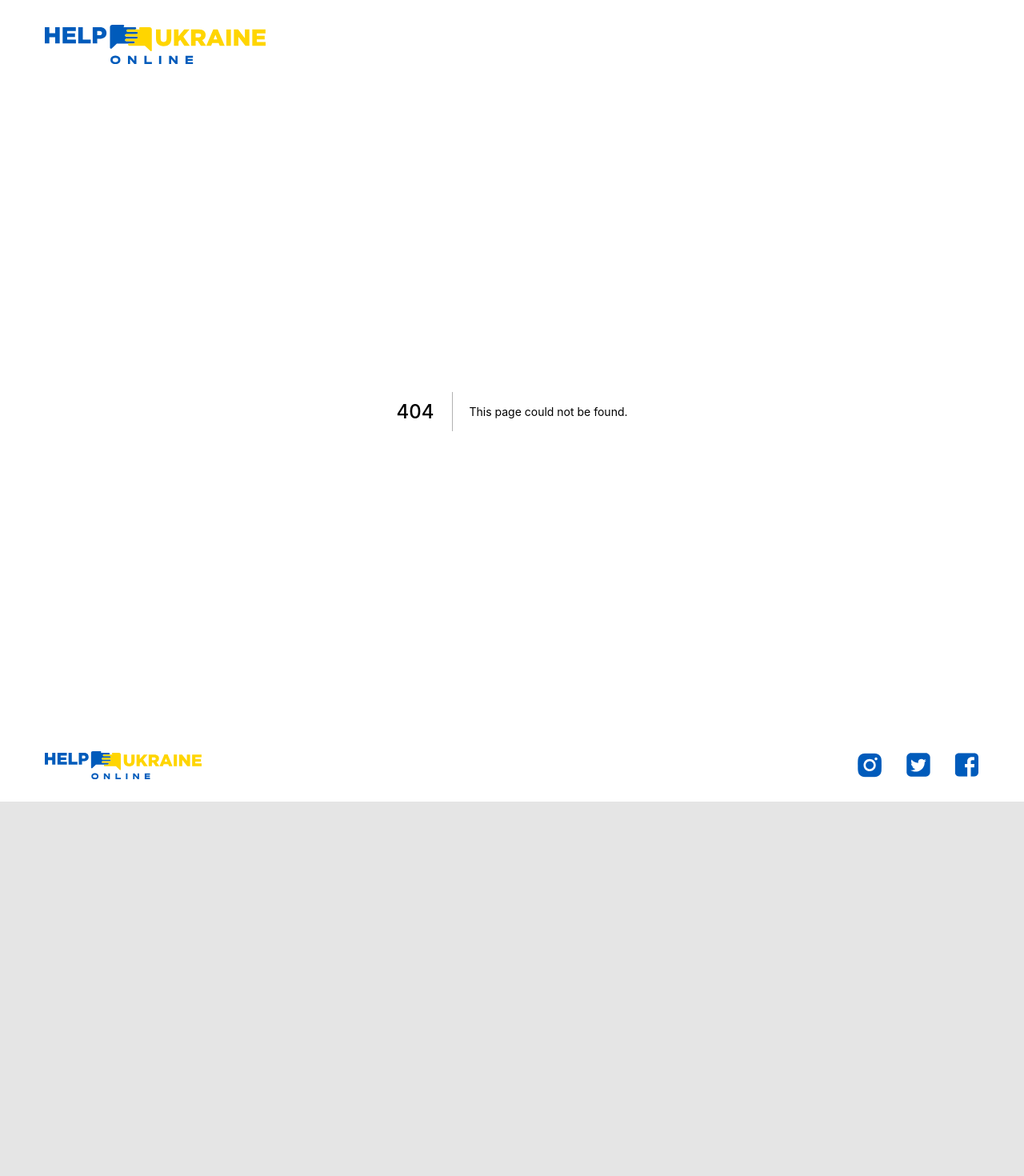
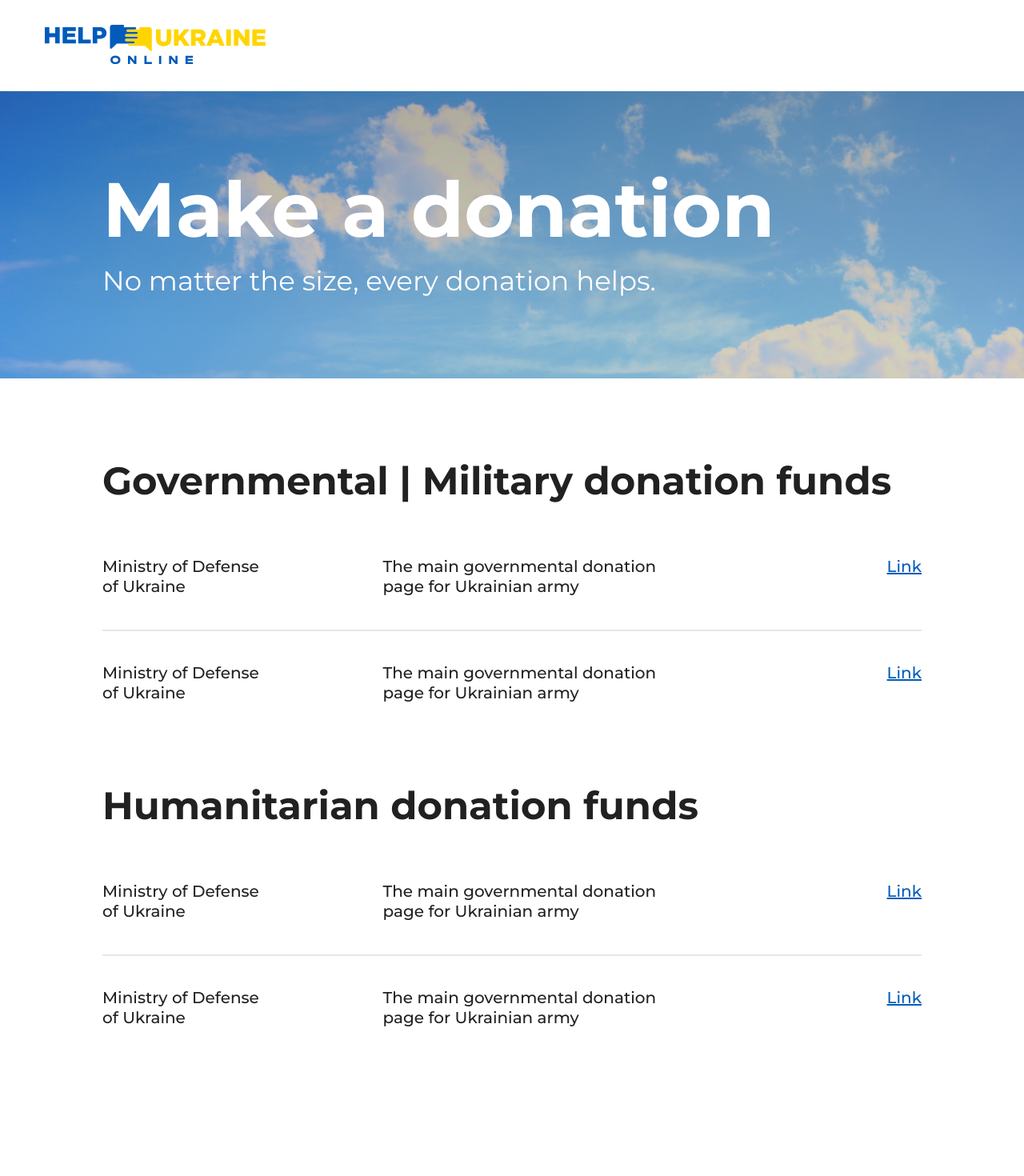
Before and after one commit to s7kind/helpukraine, a Next.js app: page /donation in a window 1280 px wide. Before the commit this address had no page. Shown: the top 1470 px of the page at 80% size. Before the commit the page ends 1002 px from the top, so only its background shows below. Built offline with nearby package versions, Linux system fonts and the light colour scheme.

Commit message:
donation layout

```diff
--- /dev/null
+++ b/pages/donation.js
@@ -0,0 +1,70 @@
+import Head from 'next/head'
+import Link from 'next/link'
+import styles from '../styles/donation-page.module.scss'
+
+export default function Donation() {
+    return (
+        <>
+            <Head>
+                <title>Help Ukraine Online - Donation</title>
+            </Head>
+
+            <main className={styles.main}>
+                <section className={styles.master_title}>
+                    <div>
+                        <h1>Make a donation</h1>
+                        <p>No matter the size, every donation helps.</p>
+                    </div>
+                </section>
+                <section className={styles.container}>
+                    <div className={styles.container__main_content}>
+                        <h2>Governmental | Military donation funds</h2>
+                    </div>
+                    <table>
+                        <tr>
+                            <th>Ministry of Defense of Ukraine</th>
+                            <th>The main governmental donation page for Ukrainian army</th>
+                            <th><Link href="/">
+                                <a>
+                                    <span>Link</span>
+                                </a>
+                            </Link></th>
+                        </tr>
+                        <tr>
+                            <th>Ministry of Defense of Ukraine</th>
+                            <th>The main governmental donation page for Ukrainian army</th>
+                            <th><Link href="/">
+                                <a>
+                                    <span>Link</span>
+                                </a>
+                            </Link></th>
+                        </tr>
+                    </table>
+                    <div className={styles.container__main_content} >
+                        <h2>Humanitarian donation funds</h2>
+                    </div>
+                    <table>
+                        <tr>
+                            <th>Ministry of Defense of Ukraine</th>
+                            <th>The main governmental donation page for Ukrainian army</th>
+                            <th><Link href="/">
+                                <a>
+                                    <span>Link</span>
+                                </a>
+                            </Link></th>
+                        </tr>
+                        <tr>
+                            <th>Ministry of Defense of Ukraine</th>
+                            <th>The main governmental donation page for Ukrainian army</th>
+                            <th><Link href="/">
+                                <a>
+                                    <span>Link</span>
+                                </a>
+                            </Link></th>
+                        </tr>
+                    </table>
+                </section>
+            </main>
+        </>
+    )
+}
--- /dev/null
+++ b/styles/donation-page.module.scss
@@ -0,0 +1,96 @@
+$Mont: 'Montserrat', sans-serif;
+$League: 'League Spartan', sans-serif;
+
+.main {
+  background: #FFFFFF;
+
+  .master_title {
+    position: relative;
+    width: auto;
+    background-size: cover !important;
+    overflow: hidden;
+    left: 0;
+    background: url("../public/donation/background_image.png") no-repeat center top;
+
+    div {
+      position: relative;
+      text-align: left;
+      display: block;
+      width: 80%;
+      margin: 100px auto;
+
+      h1 {
+        font-style: normal;
+        font-weight: bold;
+        font-size: 96px;
+        line-height: 100.5%;
+        color: #FFFFFF;
+        margin-bottom: 20px;
+      }
+
+      p{
+        font-style: normal;
+        font-weight: normal;
+        font-size: 34px;
+        line-height: 127%;
+        color: #FFFFFF;
+      }
+    }
+  }
+
+  .container{
+    position: relative;
+    display: block;
+    width: 80%;
+    margin: auto;
+    padding: 100px 0;
+
+
+    &__main_content{
+      margin-bottom: 65px;
+
+
+      h2{
+        font-style: normal;
+        font-weight: bold;
+        font-size: 48px;
+        line-height: 120%;
+        color: #212121;
+      }
+    }
+    table {
+      tr {
+        border-bottom: 2px solid #E6E6E6;
+      }
+      tr:last-child{
+        border: none;
+      }
+      tr:last-child th{
+        padding-bottom: 100px!important;
+      }
+
+
+      tr th {
+        font-style: normal;
+        font-weight: 450;
+        font-size: 20px;
+        text-align: left;
+        line-height: 127%;
+        color: #212121;
+      }
+
+      tr:first-child th{
+        padding: 0 150px 40px 0;
+      }
+
+      tr:nth-child(2n) th{
+        padding: 40px 150px 40px 0;
+      }
+
+      tr th:last-child {
+        padding: 0 0 0 100px !important;
+        text-align: right;
+      }
+    }
+  }
+}
```
Also changed, not shown: public/donation/background_image.png (added).
